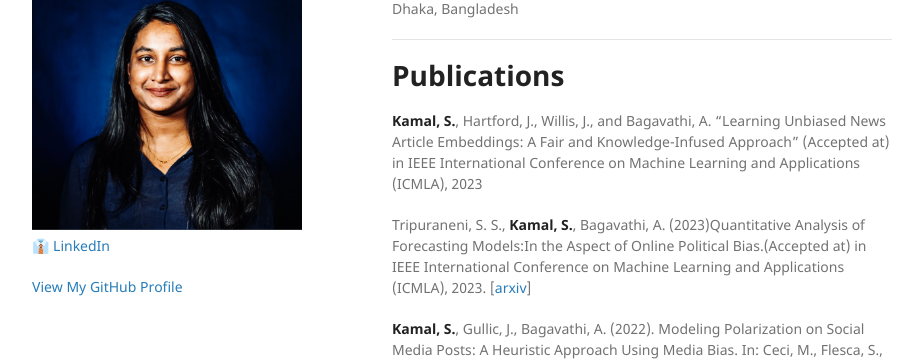
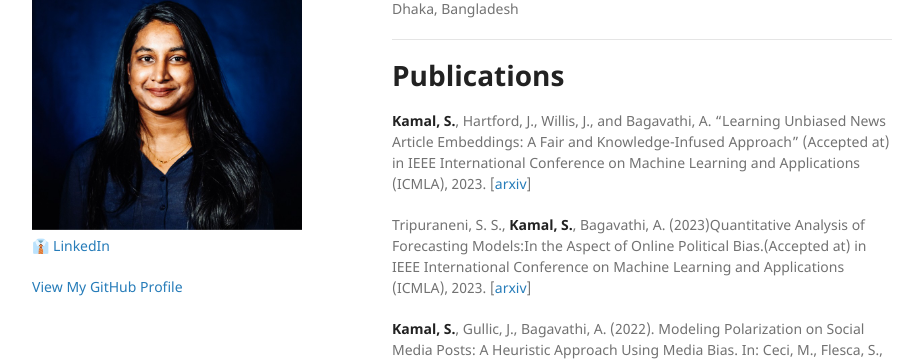
Before and after one commit to sadiakamal/sadiakamal.github.io, a Jekyll site: the page built from index.md, in a window 1280 px wide and 900 px high, scrolled down 523 px. Shown: the part 149-511 px from the top of the window, without its empty margins (178-1099 px from the left). Built offline with Jekyll 4.4.1, drawn with Linux system fonts in a browser that asks for light colours.

Commit message:
Update index.md

```diff
--- a/index.md
+++ b/index.md
@@ -33,7 +33,7 @@ Dhaka, Bangladesh
 ---
 # Publications
 
-**Kamal, S.**, Hartford, J., Willis, J., and Bagavathi, A. “Learning Unbiased News Article Embeddings: A Fair and Knowledge-Infused Approach” (Accepted at) in IEEE International Conference on Machine Learning and Applications (ICMLA), 2023
+**Kamal, S.**, Hartford, J., Willis, J., and Bagavathi, A. “Learning Unbiased News Article Embeddings: A Fair and Knowledge-Infused Approach” (Accepted at) in IEEE International Conference on Machine Learning and Applications (ICMLA), 2023. [[arxiv](https://arxiv.org/abs/2309.05981)]
 
 Tripuraneni, S. S., **Kamal, S.**, Bagavathi, A. (2023)Quantitative Analysis of Forecasting Models:In the Aspect of Online Political Bias.(Accepted at) in IEEE International Conference on Machine Learning and Applications (ICMLA), 2023. [[arxiv](https://arxiv.org/abs/2309.05589)]
 
```
